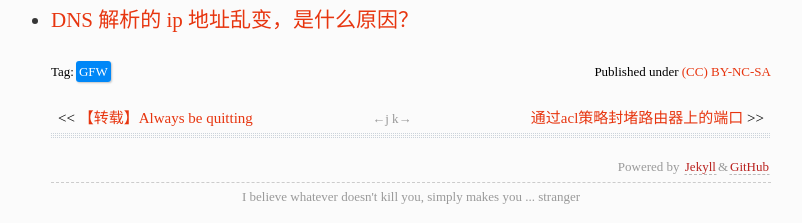
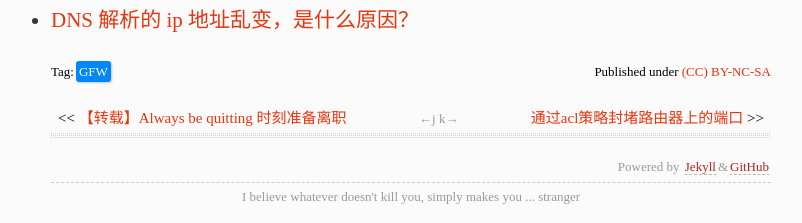
Before and after one commit to xavierskip/xavierskip.github.io, a Jekyll site: the page built from _posts/2023-4-21-openai-api-proxy.md, in a window 1280 px wide. Shown: the part 1560-1783 px from the top of the page, without its empty margins (229-1031 px from the left). Built offline with Jekyll 4.4.1, drawn with Linux system fonts in a browser that asks for light colours; comment, search, counter and statistics services are not loaded; a style sheet for code colours, icons or effects is not loaded.

Commit message:
change image url

```diff
--- a/_posts/2023-4-21-openai-api-proxy.md
+++ b/_posts/2023-4-21-openai-api-proxy.md
@@ -4,7 +4,7 @@
 tags:
 - GFW
 ---
-![https://www.reddit.com/r/OpenAI/comments/zhmv9u/map_of_openai_unsupported_countries/](https://i.imgur.com/2fF3Xlh.png)
+![https://www.reddit.com/r/OpenAI/comments/zhmv9u/map_of_openai_unsupported_countries/](https://h.xavierskip.com:42049/i/22b23828411d02e868dd89e50549c00f1099f9b6c5d1df485cca4cda5bb014b0.jpg)
 
 目前，我处在的地区要访问 chat.openai.com 不仅被openai[限制](https://platform.openai.com/docs/supported-countries)，还被GFW给dns污染了。
 
--- a/_posts/2023-6-18-always-be-quitting.md
+++ b/_posts/2023-6-18-always-be-quitting.md
@@ -1,6 +1,6 @@
 ---
 layout: post
-title: 【转载】Always be quitting
+title: 【转载】Always be quitting 时刻准备离职
 tags:
 - work
 ---
```
